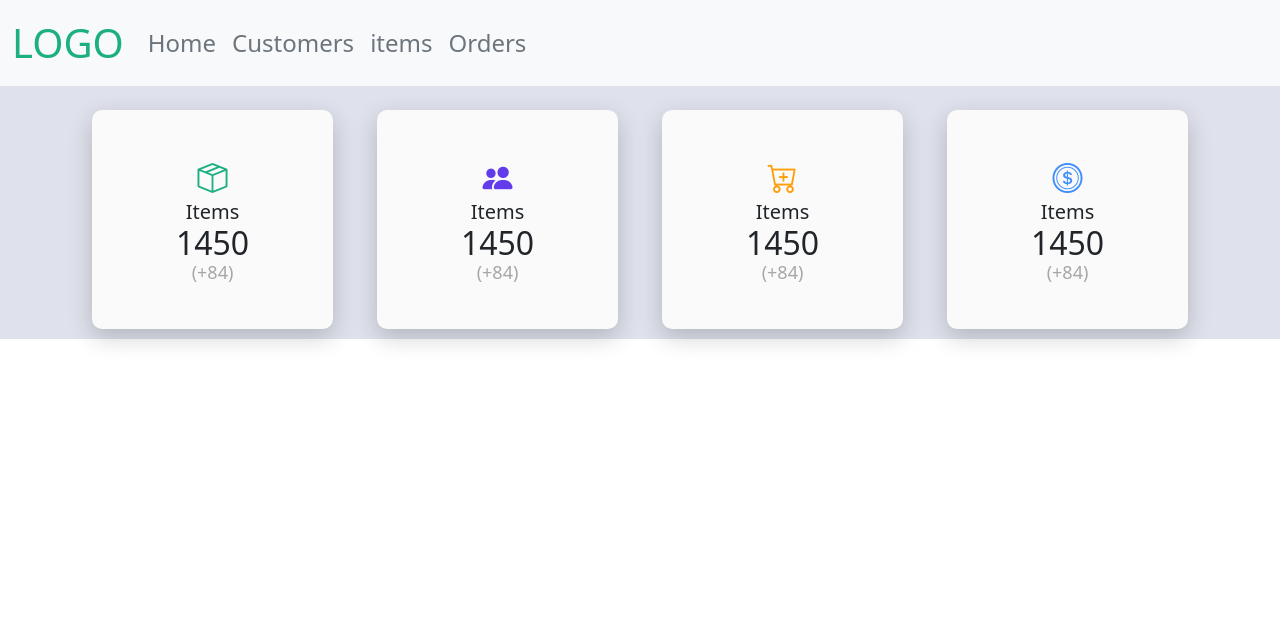
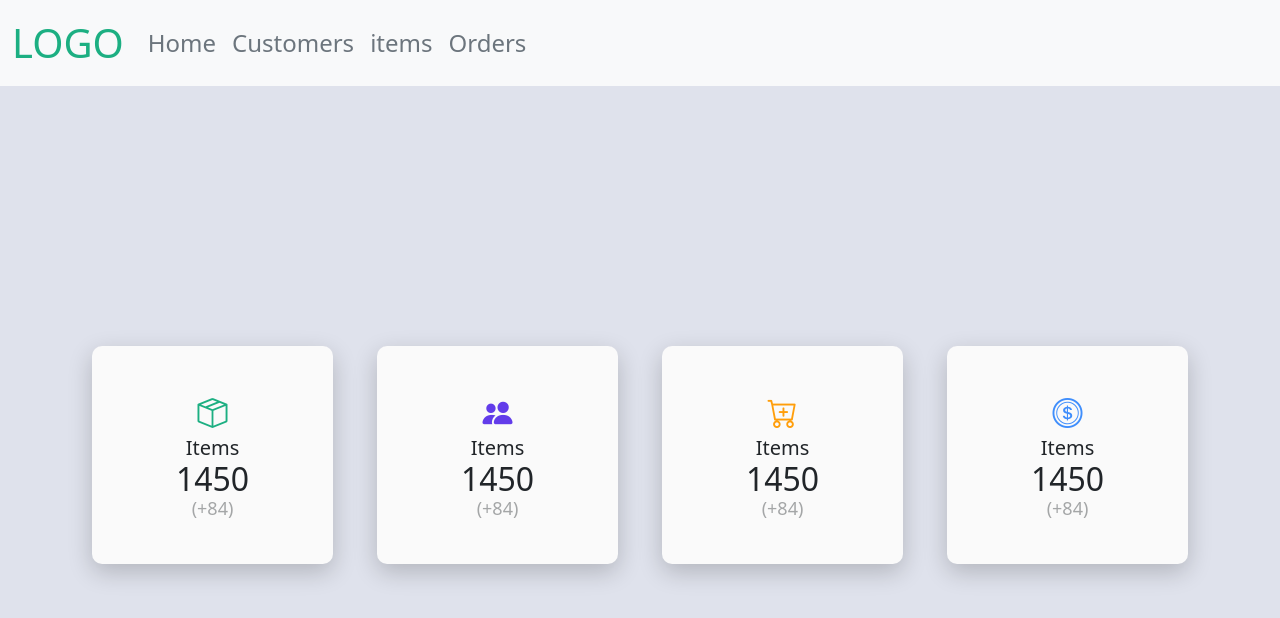
Before and after one commit to DasunMadawa/Assignment-07-SPA, a plain HTML site: page index.html in a window 1280 px wide. Drawn offline with nearby package versions, Linux system fonts and the light colour scheme.

Commit message:
fixed center homepage cards

```diff
--- a/assets/css/style.css
+++ b/assets/css/style.css
@@ -35,6 +35,7 @@ body > .nav_bar {
     justify-content: center;
     padding-top: 90px;
     height: 100vh;
+    min-height: 100vh;
     width: 100%;
     background-color: #DFE2EC;
 
--- a/assets/js/script.js
+++ b/assets/js/script.js
@@ -14,7 +14,7 @@ const clear = function (){
 
 $("#home_page").on('click' , () => {
     clear();
-    home.css("display" , "block");
+    home.css("display" , "flex");
 
 });
 
```
